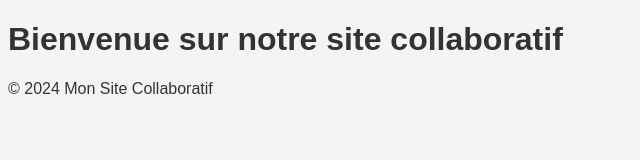
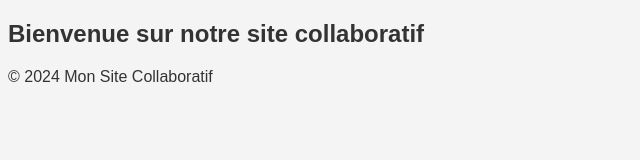
Before and after one commit to DZjeff05/Monprojet, a plain HTML site: page index.html in a window 1280 px wide. Shown: the whole page, without its empty margins (0-640 px from the left). Drawn offline with Linux system fonts and the light colour scheme.

Commit message:
Résolution du conflit dans index.html

```diff
--- a/index.html
+++ b/index.html
@@ -1,13 +1,12 @@
 <!DOCTYPE html>
 <html>
 <head>
-<title>Mon Site Collaboratif</title>
-<link rel="stylesheet" type="text/css" href="styles.css">
+  <title>Mon Site Collaboratif</title>
+  <link rel="stylesheet" type="text/css" href="styles.css">
 </head>
 <body>
-<h1>Bienvenue sur notre site collaboratif</h1>
-<footer>
+ <section class="footer">
+     <h1>Bienvenue sur notre site collaboratif</h1>
   <p> © 2024 Mon Site Collaboratif</p>
-</footer>
 </body>
 </html>
```
